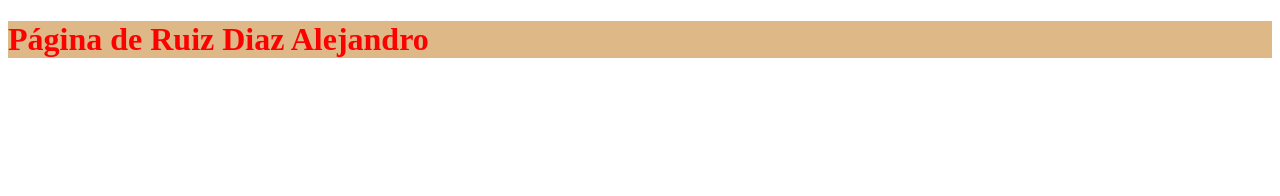
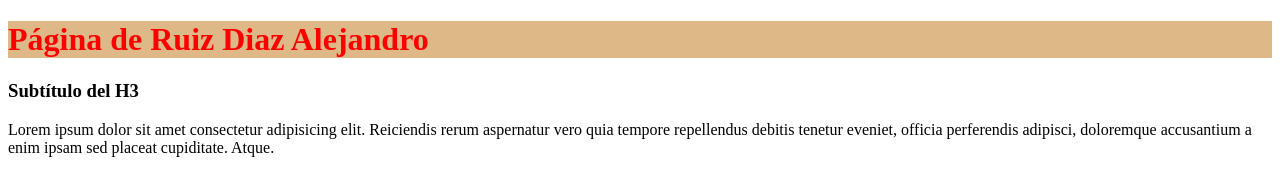
Before and after one commit to Axelbresa/grupo2, a plain HTML site: page alejandro_nahuel_ruiz_diaz/index.html in a window 1280 px wide. Drawn offline with Linux system fonts and the light colour scheme.

Commit message:
Se agregó la etiqueta main, dentro de ella un h3 y un p

```diff
--- a/alejandro_nahuel_ruiz_diaz/index.html
+++ b/alejandro_nahuel_ruiz_diaz/index.html
@@ -1,5 +1,6 @@
 <!DOCTYPE html>
 <html lang="en">
+
 <head>
     <meta charset="UTF-8">
     <meta http-equiv="X-UA-Compatible" content="IE=edge">
@@ -7,9 +8,24 @@
     <title>Ruiz Diaz Alejandro Nahuel</title>
     <link rel="stylesheet" href="css/style.css">
 </head>
+
 <body>
     <header>
         <h1>Página de Ruiz Diaz Alejandro</h1>
     </header>
+    <main>
+        <section>
+            <h3>
+                Subtítulo del H3
+            </h3>
+            <p>
+                Lorem ipsum dolor sit amet consectetur adipisicing elit. Reiciendis rerum aspernatur vero quia tempore
+                repellendus debitis tenetur eveniet, officia perferendis adipisci, doloremque accusantium a enim ipsam
+                sed placeat cupiditate. Atque.
+            </p>
+        </section>
+
+    </main>
 </body>
+
 </html>
```
